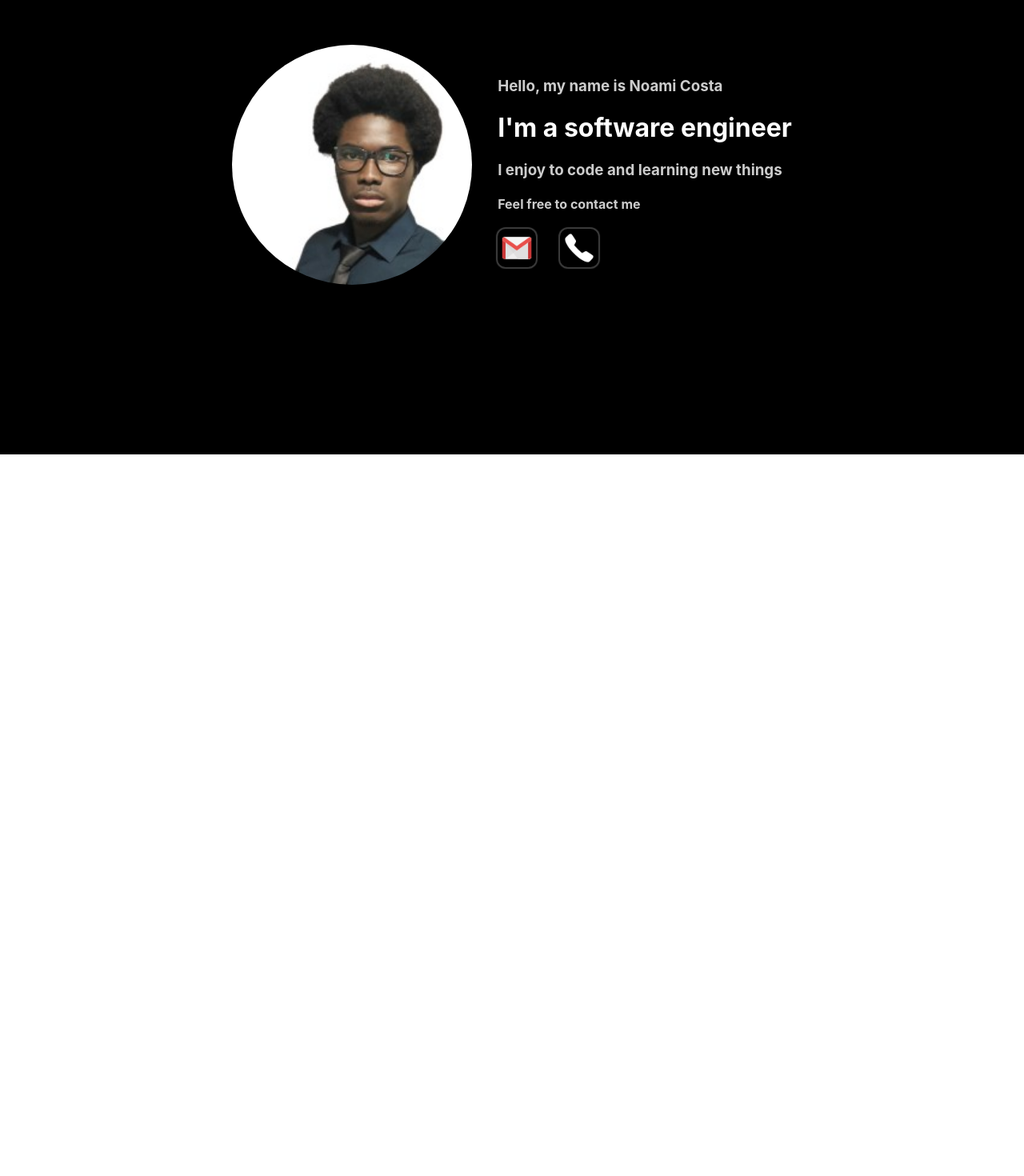
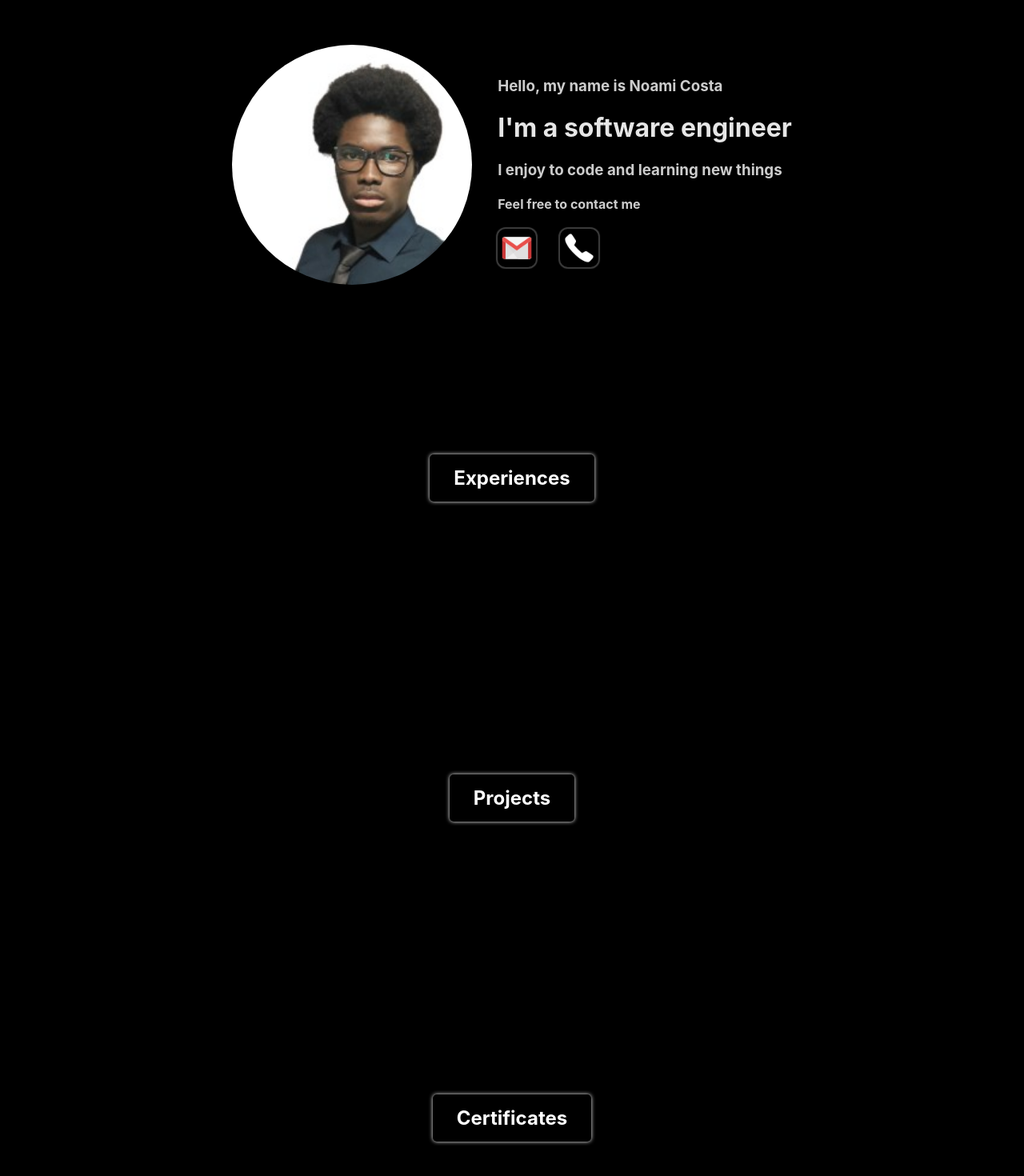
Before and after one commit to calasCosta/ncc-portfolio, a React (Create React App) app in the folder ncc-portfolio/: page / in a window 1280 px wide. Shown: the part 234-1704 px from the top of the page at 80% size. Before the commit the page ends 802 px from the top, so only its background shows below. Built offline with nearby package versions, Linux system fonts and the light colour scheme.

Commit message:
create skeleton of the section

```diff
--- a/ncc-portfolio/src/App.js
+++ b/ncc-portfolio/src/App.js
@@ -2,12 +2,18 @@
 import './App.scss';
 import Header from './components/Header';
 import HeroArea from './components/HeroArea';
+import Experiences from './components/Experiences';
+import Projects from './components/Projects';
+import Certificates from './components/Certificates';
 
 function App() {
   return (
     <div className="App">
       <Header />
       <HeroArea />
+      <Experiences />
+      <Projects />
+      <Certificates />
     </div>
   );
 }
--- a/ncc-portfolio/src/App.scss
+++ b/ncc-portfolio/src/App.scss
@@ -1,3 +1,5 @@
+$defaultWidth: 90%;
+
 .App {
   background-color: black;;
 }
@@ -6,7 +8,7 @@ header{
   background-color: rgb(12, 12, 12);
 
   .headerDiv{
-    width: 90%;
+    width: $defaultWidth;
     margin: auto;
     display: flex;
     justify-content: space-between;
@@ -28,7 +30,7 @@ main {
   color: white;
 
   .div-main {
-    width: 90%;
+    width: $defaultWidth;
     height: 100%;
     margin: auto;
     display: flex;
@@ -46,6 +48,10 @@ main {
     .right {
       h2, h3, h4 {
         opacity: 0.8;
+      }
+
+      h1 {
+        opacity: 0.9;
       }
 
       .email, .phone {
@@ -66,3 +72,21 @@ main {
     }
   }
 }
+
+
+section {
+  color: white;
+  width: $defaultWidth;
+  margin: auto;
+  min-height: 50vh;
+
+
+  h2 {
+    width: fit-content;
+    margin: auto;
+    box-shadow: 0 0 5px white;
+    text-align: center;
+    padding: 15px 30px;
+    border-radius: 5px;
+  }
+}
--- /dev/null
+++ b/ncc-portfolio/src/components/Certificates.js
@@ -0,0 +1,9 @@
+import React from 'react'
+
+export default function Certificates() {
+  return (
+    <section>
+      <h2>Certificates</h2>
+    </section>
+  )
+}
--- /dev/null
+++ b/ncc-portfolio/src/components/Experiences.js
@@ -0,0 +1,9 @@
+import React from 'react'
+
+export default function Experience() {
+  return (
+    <section className='experienceSection'>
+      <h2>Experiences</h2>
+    </section>
+  )
+}
--- a/ncc-portfolio/src/components/HeroArea.js
+++ b/ncc-portfolio/src/components/HeroArea.js
@@ -11,8 +11,8 @@ export default function HeroArea() {
                 <img className='profile-photo' src={profile} alt='hero-img' />
             </div>
             <div className='right'>
-                <h3 className='h1-main'> Hello, my name is Noami Costa </h3>
-                <h1 className='h2-main'> I'm a software engineer </h1>
+                <h3 className='h3-main'> Hello, my name is Noami Costa </h3>
+                <h1 className='h1-main'> I'm a software engineer </h1>
                 <h3 className='h3-main'> I enjoy to code and learning new things </h3>
                 <h4 className='h4-main'> Feel free to contact me </h4>
                 <a href='mailto:noamicafft@gmail.com' className='email'>
--- /dev/null
+++ b/ncc-portfolio/src/components/Projects.js
@@ -0,0 +1,9 @@
+import React from 'react'
+
+export default function Projects() {
+  return (
+    <section>
+      <h2>Projects</h2>
+    </section>
+  )
+}
```
